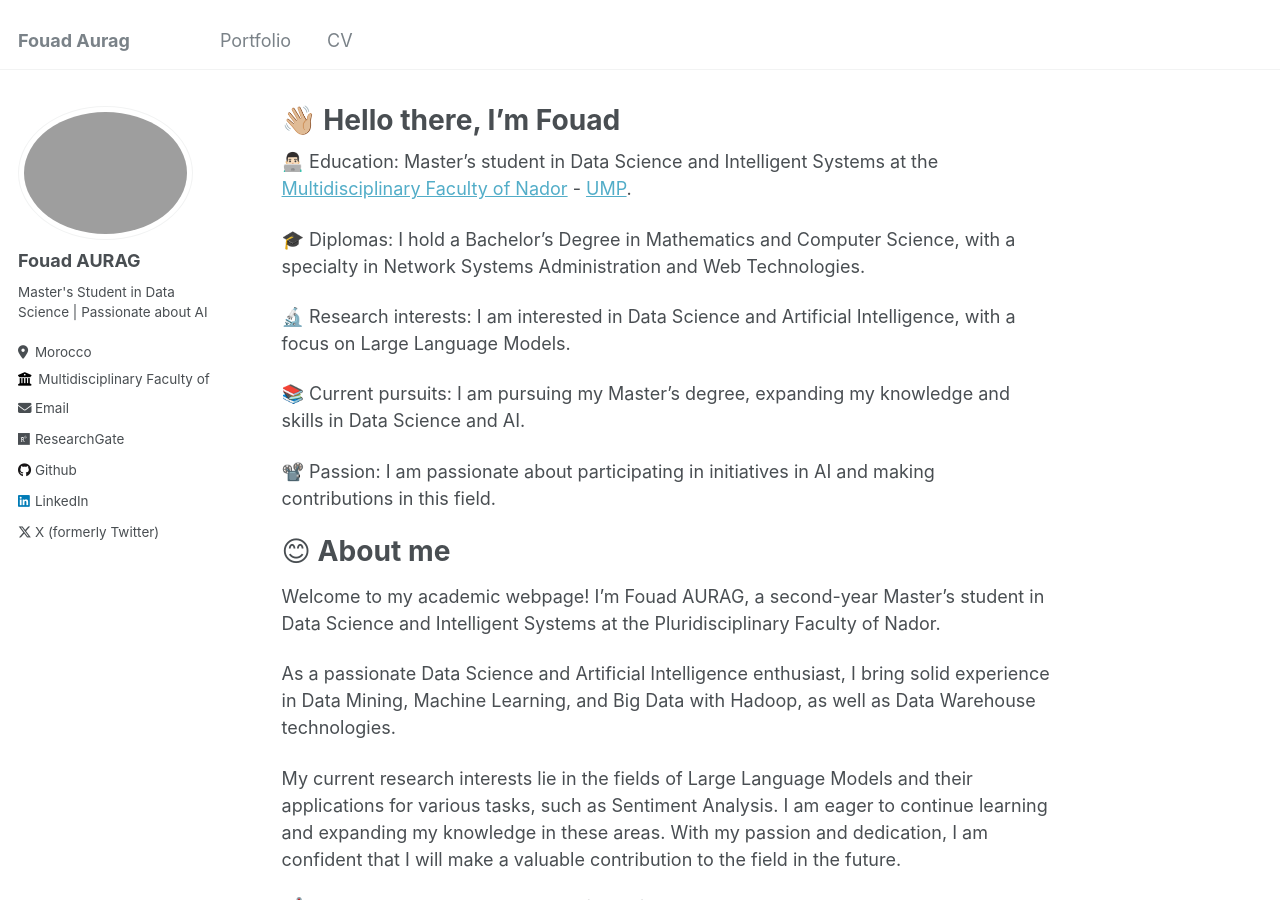
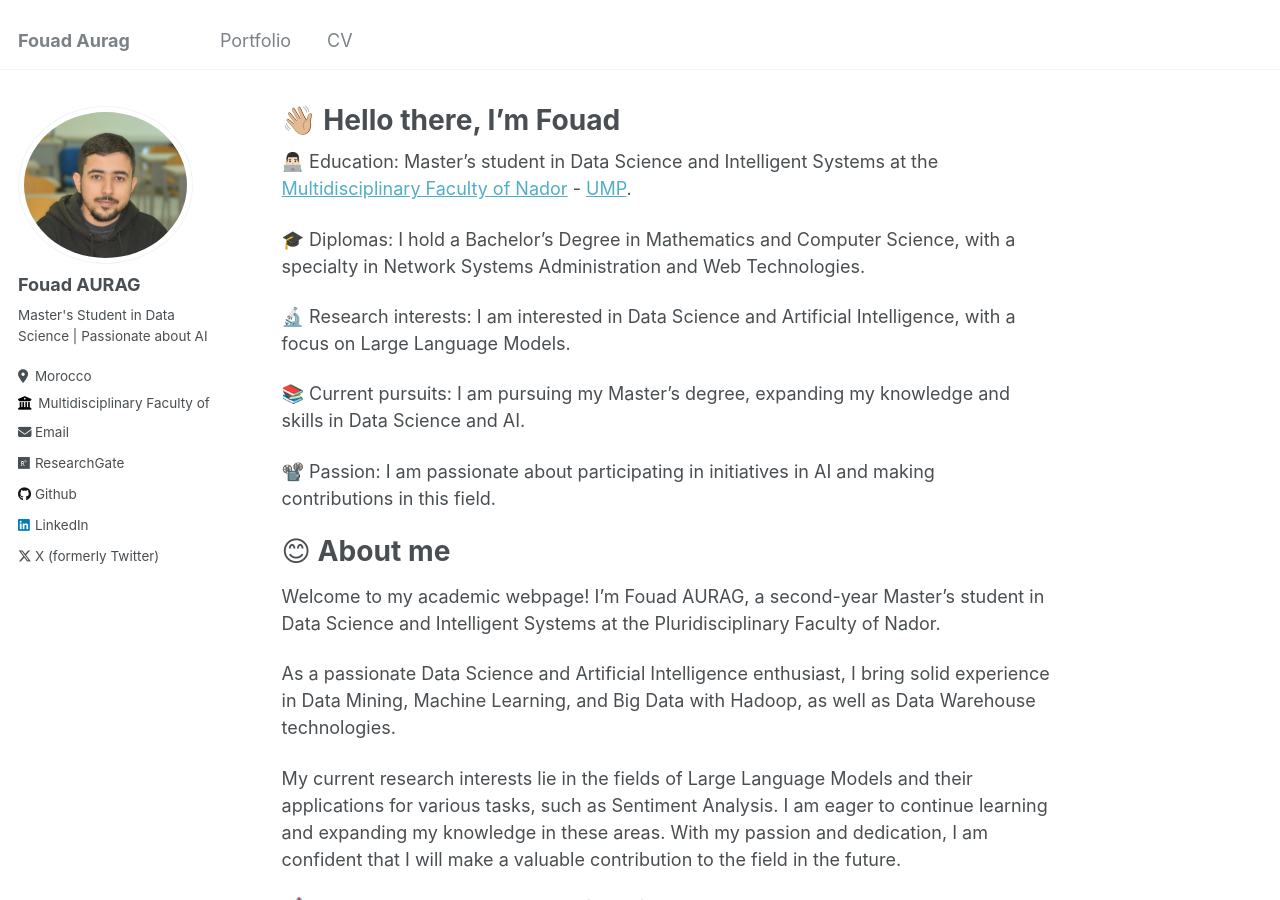
Before and after one commit to aurag-fouad/aurag-fouad.github.io, a Jekyll site: the page built from _pages/about.md, in a window 1280 px wide and 900 px high. Built offline with Jekyll 4.4.1, drawn with Linux system fonts in a browser that asks for light colours.

Commit message:
ixed the image dimensions to fit better

```diff
--- a/_config.yml
+++ b/_config.yml
@@ -21,7 +21,7 @@ repository               : "aurag-fouad/aurag-fouad.github.io"
 #               Additional customization can be done by editing /_includes/author-profile.html
 author:
   # Biographic information
-  avatar           : "profile_pic.JPG"
+  avatar           : "profile_pic_2.JPG"
   name             : "Fouad AURAG"
   pronouns         : # example: "she/her"
   bio              : "Master's Student in Data Science | Passionate about AI"
```
Also changed, not shown: images/profile_pic_2.JPG (added).
